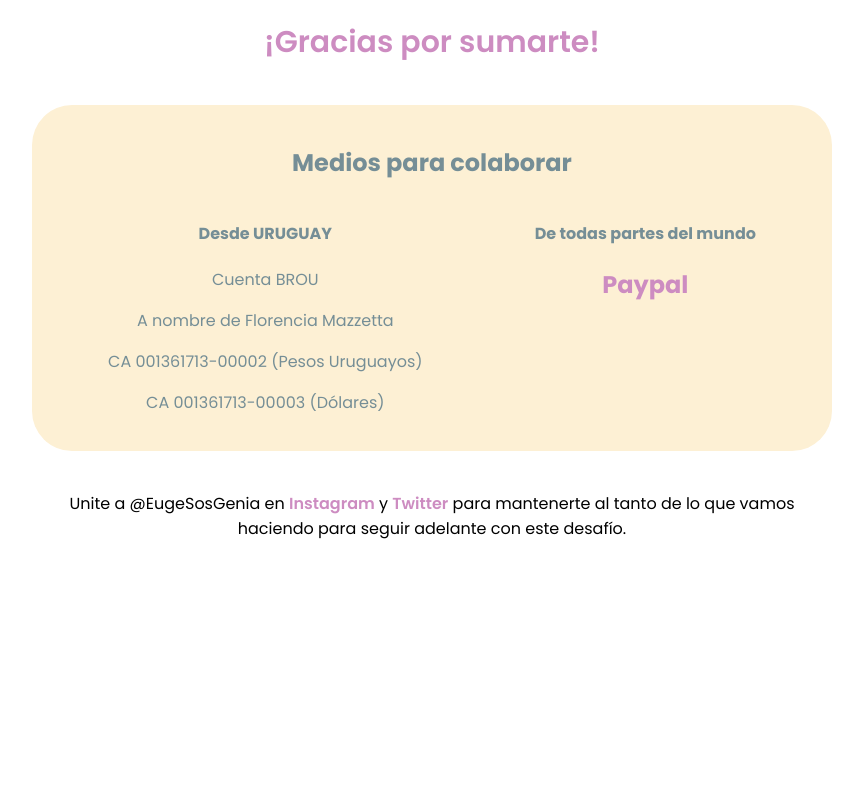
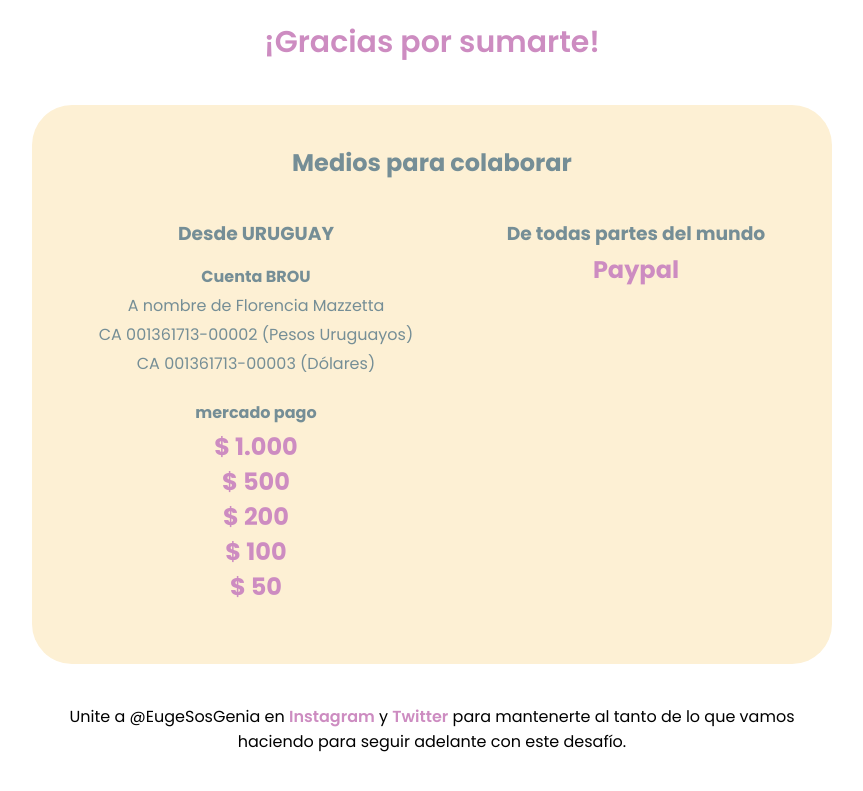
Before and after one commit to mbfassnacht/eugenia, a React (Create React App) app: page / in a window 1280 px wide. Shown: the part 465-1256 px from the top of the page, without its empty margins (208-1071 px from the left). Before the commit the page ends 1046 px from the top, so only its background shows below. Built offline with nearby package versions, Linux system fonts and the light colour scheme.

Commit message:
add mercado pago

```diff
--- a/src/Colaboration.js
+++ b/src/Colaboration.js
@@ -10,37 +10,96 @@ function Colaboration() {
     <ColaborationContainer>
       <Title>{translate(language, "waysToContribute")}</Title>
       <ColaborationList>
-        {language !== "pr_BR" && (
+        {language !== "pr_BR" && language !== "en_UK" && (
+          <ColaborationGroup>
+            <ColaborationGroupTitle>
+              {translate(language, "fromUruguay")}
+            </ColaborationGroupTitle>
             <ColaborationMethod>
-            <ColaborationTitle>
-              {translate(language, "fromUruguay")}
-            </ColaborationTitle>
-            <ColaborationDescription>
-              <p>{translate(language, "bankAccount")}</p>
+              <ColaborationMethodTitle>
+                {translate(language, "bankAccount")}
+              </ColaborationMethodTitle>
+              <ColaborationMethodDescription>
                 <p>{translate(language, "inNameOf")}</p>
                 <p>
                   CA 001361713-00002 ({translate(language, "uruguayanPesos")})
                 </p>
                 <p>CA 001361713-00003 ({translate(language, "dolars")})</p>
-            </ColaborationDescription>
+              </ColaborationMethodDescription>
             </ColaborationMethod>
+            <ColaborationMethod>
+              <ColaborationMethodTitle>
+                {translate(language, "mercadoPago")}
+              </ColaborationMethodTitle>
+              <ColaborationMethodDescription>
+                <LinksList>
+                  <Link
+                    rel="noreferrer"
+                    href="https://mpago.la/1xrx8Lc"
+                    target="_blank"
+                  >
+                    $ 1.000
+                  </Link>
+                  <LinksItem>
+                    <Link
+                      rel="noreferrer"
+                      href="https://mpago.la/1eQcgEn"
+                      target="_blank"
+                    >
+                      $ 500
+                    </Link>
+                  </LinksItem>
+                  <LinksItem>
+                    <Link
+                      rel="noreferrer"
+                      href="https://mpago.la/2fN5rCQ"
+                      target="_blank"
+                    >
+                      $ 200
+                    </Link>
+                  </LinksItem>
+                  <LinksItem>
+                    <Link
+                      rel="noreferrer"
+                      href="https://mpago.la/2uVhY8q"
+                      target="_blank"
+                    >
+                      $ 100
+                    </Link>
+                  </LinksItem>
+                  <LinksItem>
+                    <Link
+                      rel="noreferrer"
+                      href="https://mpago.la/1f9BSiq"
+                      target="_blank"
+                    >
+                      $ 50
+                    </Link>
+                  </LinksItem>
+                </LinksList>
+              </ColaborationMethodDescription>
+            </ColaborationMethod>
+          </ColaborationGroup>
         )}
         {language === "pr_BR" && (
+          <ColaborationGroup>
+            <ColaborationGroupTitle>
+              {translate(language, "fromBrazil")}
+            </ColaborationGroupTitle>
             <ColaborationMethod>
-            <ColaborationTitle>
-              {translate(language, "fromBrazil")}
-            </ColaborationTitle>
-            <ColaborationDescription>
+              <ColaborationMethodDescription>
                 <p>{translate(language, "bankAccount")}</p>
                 <p>{translate(language, "inNameOf")}</p>
-            </ColaborationDescription>
+              </ColaborationMethodDescription>
             </ColaborationMethod>
+          </ColaborationGroup>
         )}
+        <ColaborationGroup>
+          <ColaborationGroupTitle>
+            {translate(language, "fromForeinger")}
+          </ColaborationGroupTitle>
           <ColaborationMethod>
-          <ColaborationTitle>
-            {translate(language, "fromForeinger")}
-          </ColaborationTitle>
-          <ColaborationDescription>
+            <ColaborationMethodDescription>
               <Link
                 target="_blank"
                 rel="noreferrer"
@@ -48,8 +107,9 @@ function Colaboration() {
               >
                 Paypal
               </Link>
-          </ColaborationDescription>
+            </ColaborationMethodDescription>
           </ColaborationMethod>
+        </ColaborationGroup>
       </ColaborationList>
     </ColaborationContainer>
   );
@@ -61,6 +121,16 @@ const ColaborationList = styledComponents.div`
   flex-wrap: wrap;
 `;
 
+const LinksList = styledComponents.ul`
+  list-style: none;
+  padding: 0;
+  margin: 0;
+`;
+
+const LinksItem = styledComponents.li`
+
+`;
+
 const Link = styledComponents.a`
   color: rgb(205, 140, 193);
   font-weight: 800;
@@ -68,14 +138,32 @@ const Link = styledComponents.a`
   text-decoration: none;
 `;
 
-const ColaborationMethod = styledComponents.div`
+const ColaborationGroup = styledComponents.div`
+  padding-bottom: 4px;
+  margin-bottom: 16px;
 
 `;
 
-const ColaborationDescription = styledComponents.div`
+const ColaborationMethod = styledComponents.div`
+  padding-bottom: 4px;
+  margin-bottom: 16px;
+
 `;
 
-const ColaborationTitle = styledComponents.h4`
+const ColaborationMethodDescription = styledComponents.div`
+  p {
+    margin-top: 4px;
+    margin-bottom: 4px;;
+  }
+`;
+
+const ColaborationMethodTitle = styledComponents.h4`
+  margin-top: 16px;
+  margin-bottom: 4px;
+`;
+
+const ColaborationGroupTitle = styledComponents.h3`
+  margin-bottom: 4px;
 `;
 
 const Title = styledComponents.h2`
--- a/src/translations/en_UK.json
+++ b/src/translations/en_UK.json
@@ -7,6 +7,7 @@
   "fromUruguay": "From URUGUAY",
   "fromForeinger": "From all over the world",
   "fromBrazil": "From BRAZIL",
+  "mercadoPago": "mercado pago",
   "bankAccount": "Bank BROU",
   "inNameOf": "Account Name: Florencia Mazzetta",
   "dolars": "USD",
--- a/src/translations/es_UY.json
+++ b/src/translations/es_UY.json
@@ -7,6 +7,7 @@
   "fromUruguay": "Desde URUGUAY",
   "fromForeinger": "De todas partes del mundo",
   "fromBrazil": "Desde BRASIL",
+  "mercadoPago": "mercado pago",
   "bankAccount": "Cuenta BROU",
   "inNameOf": "A nombre de Florencia Mazzetta",
   "dolars": "Dólares",
```
Lines whose indentation alone changed are shown as unchanged.
